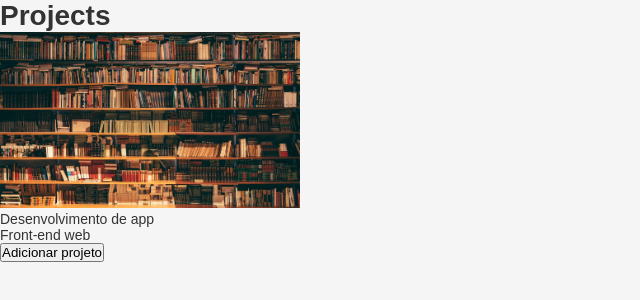
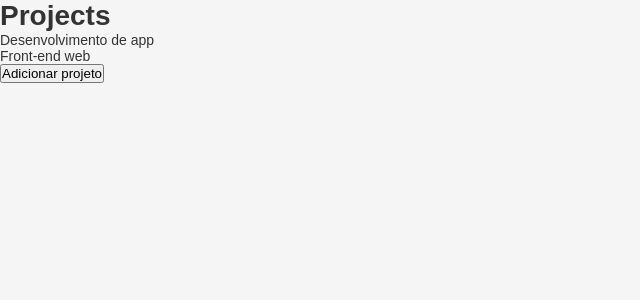
Before and after one commit to HelenDias/gostack-react-start, a React app: page / in a window 1280 px wide. Shown: the top 300 px of the page, without its empty margins (0-640 px from the left). Built offline with nearby package versions, Linux system fonts and the light colour scheme.

Commit message:
:fire: remove image

```diff
--- a/src/App.js
+++ b/src/App.js
@@ -2,7 +2,6 @@ import React, { useState } from 'react'
 
 import './App.css'
 
-import backgroundImage from './assets/books.jpeg'
 import Header from './components/Header'
 
 function App() {
@@ -16,8 +15,6 @@ function App() {
     <>
       <Header title="Projects" />
 
-      <img width="300" src={backgroundImage} />
-
       <ul>
         {projects.map(project => <li key={project}>{project}</li>)}
       </ul>
```
Also changed, not shown: src/assets/books.jpeg (deleted).
